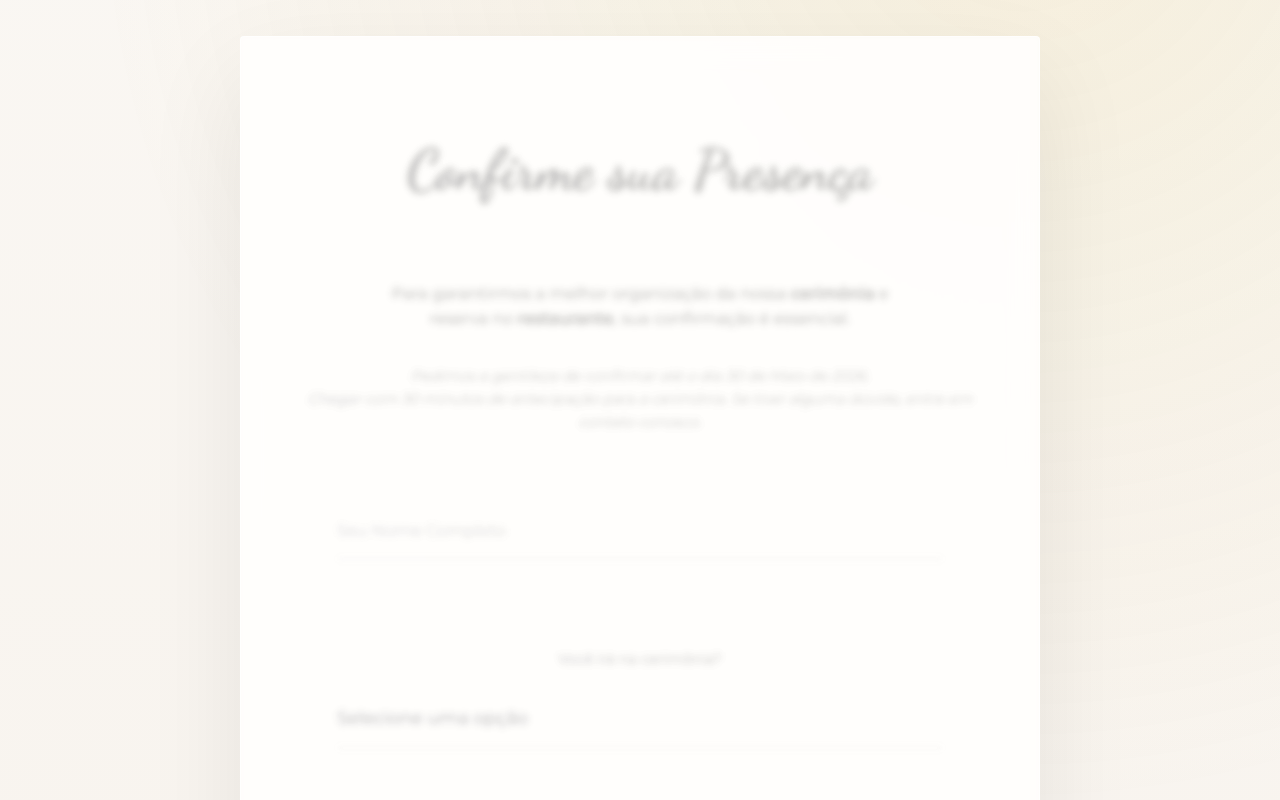
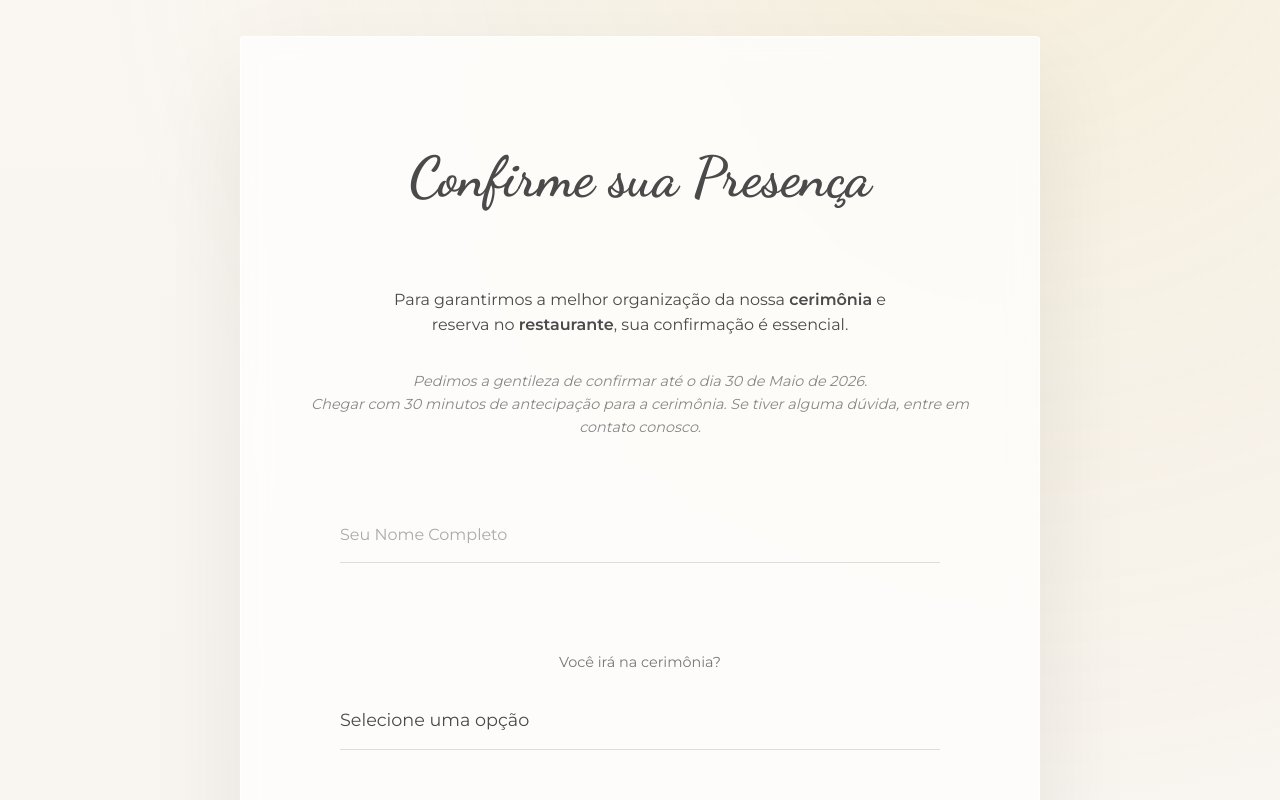
Before and after one commit to PatrickCaramico/Site_casamento, a website built with Vite: page index.html in a window 1280 px wide. Shown: the part 5260-6060 px from the top of the page. Built offline with nearby package versions, Linux system fonts and the light colour scheme; no server answers; a web font is replaced by a local one.

Commit message:
Reativar formulario RSVP

```diff
--- a/index.html
+++ b/index.html
@@ -257,7 +257,7 @@
       <section id="confirmacao" class="rsvp-section">
         <div class="container">
           <div class="rsvp-card">
-            <div class="rsvp-blurred-layer" aria-hidden="true">
+            <div class="rsvp-content">
               <h2 class="section-title">Confirme sua Presença</h2>
               <p class="rsvp-intro">
                 Para garantirmos a melhor organização da nossa
@@ -426,13 +426,14 @@
                 </div>
               </div>
             </div>
-
+            <!-- Bloqueio temporário do RSVP guardado para reativação futura.
             <div class="rsvp-lock-overlay" aria-hidden="true">
               <div class="rsvp-lock-message">
                 <p class="rsvp-lock-status">O formulário foi encerrado</p>
                 <p>agradecemos a participação de todos</p>
               </div>
             </div>
+            -->
           </div>
         </div>
       </section>
```
